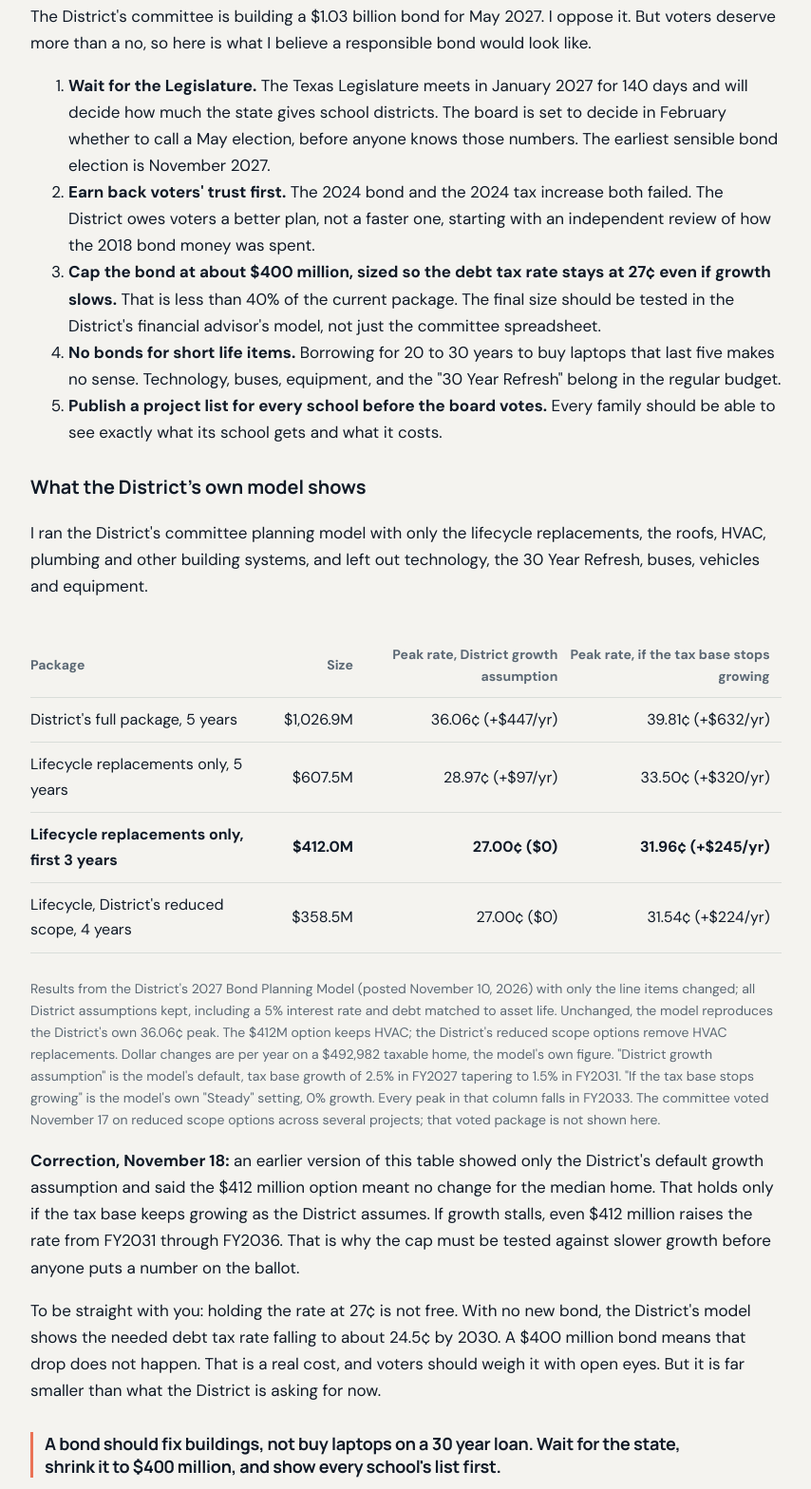
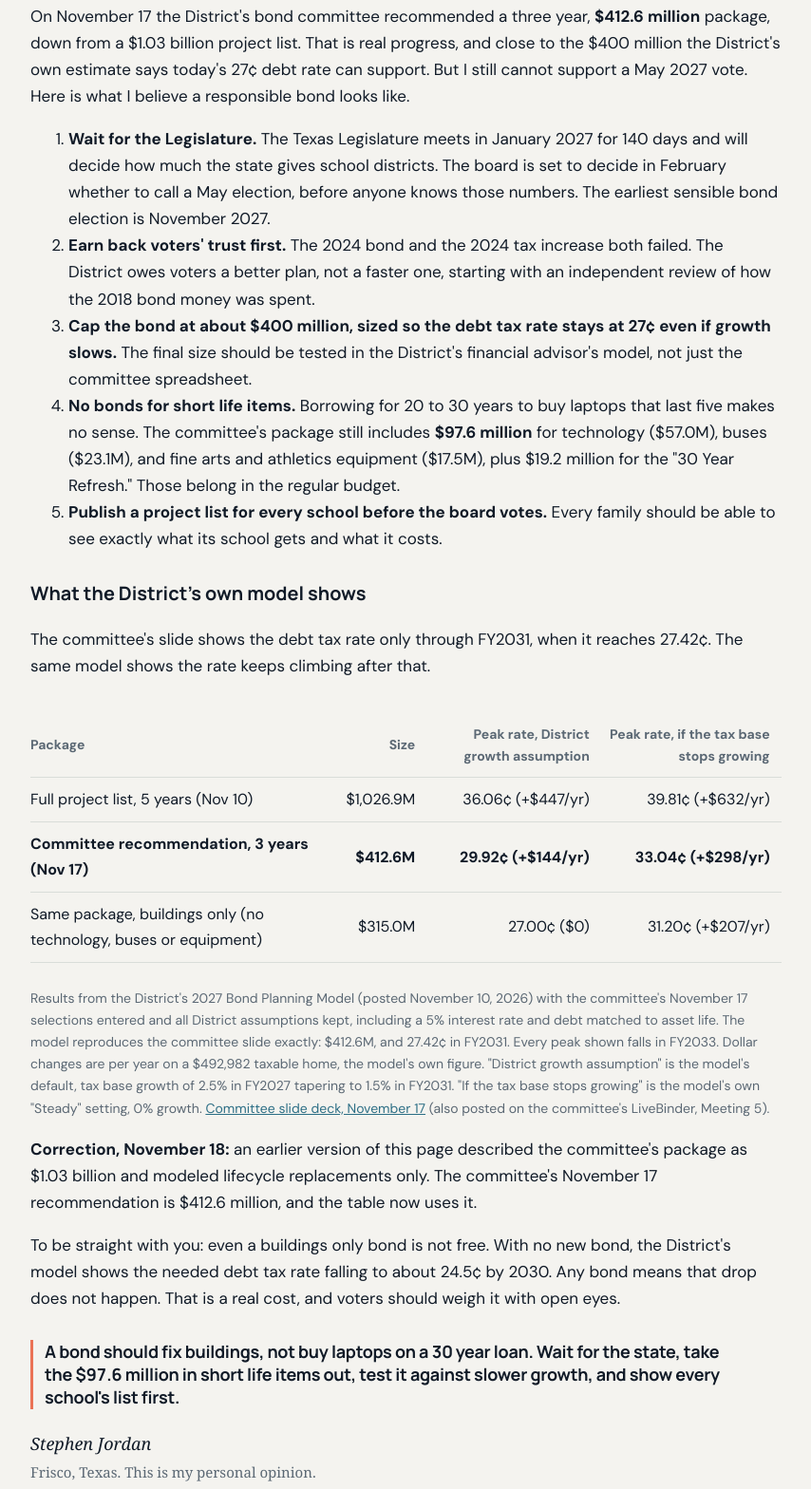
Before and after one commit to srjordan6/friscoisdbondfacts, a plain HTML site: page index.html in a window 1280 px wide. Shown: the part 295-1863 px from the top of the page at 95% size, without its empty margins (110-964 px from the left). Drawn offline with Linux system fonts and the light colour scheme.

Commit message:
Update bond plan opinion for committee's Nov 17 $412.6M recommendation; host Meeting 5 deck
Co-Authored-By: Claude Opus 5.5 <noreply@anthropic.com>
Claude-Session: https://claude.ai/code/session_01WnvuLT7jPi5dMB6mrU3FhL

```diff
--- a/index.html
+++ b/index.html
@@ -234,30 +234,29 @@ button.btn:disabled{opacity:.6;cursor:default}
 <section id="my-plan" class="opinion" aria-label="Opinion by Stephen Jordan" style="border-top:0;padding:36px 0 44px">
   <div class="prose">
     <p class="eyebrow" style="color:var(--coral);font-weight:700;letter-spacing:.08em;text-transform:uppercase;font-size:13px;margin:0 0 8px">Opinion &middot; November 18, 2026</p>
-    <h2 style="margin-top:0">Not now, not this big, not for laptops. Here is a bond plan I could support.</h2>
-    <p>The District's committee is building a $1.03 billion bond for May 2027. I oppose it. But voters deserve more than a no, so here is what I believe a responsible bond would look like.</p>
+    <h2 style="margin-top:0">Not now, and not for laptops. Here is a bond plan I could support.</h2>
+    <p>On November 17 the District's bond committee recommended a three year, <strong>$412.6 million</strong> package, down from a $1.03 billion project list. That is real progress, and close to the $400 million the District's own estimate says today's 27&cent; debt rate can support. But I still cannot support a May 2027 vote. Here is what I believe a responsible bond looks like.</p>
     <ol>
       <li><strong>Wait for the Legislature.</strong> The Texas Legislature meets in January 2027 for 140 days and will decide how much the state gives school districts. The board is set to decide in February whether to call a May election, before anyone knows those numbers. The earliest sensible bond election is November 2027.</li>
       <li><strong>Earn back voters' trust first.</strong> The 2024 bond and the 2024 tax increase both failed. The District owes voters a better plan, not a faster one, starting with an independent review of how the 2018 bond money was spent.</li>
-      <li><strong>Cap the bond at about $400 million, sized so the debt tax rate stays at 27&cent; even if growth slows.</strong> That is less than 40% of the current package. The final size should be tested in the District's financial advisor's model, not just the committee spreadsheet.</li>
-      <li><strong>No bonds for short life items.</strong> Borrowing for 20 to 30 years to buy laptops that last five makes no sense. Technology, buses, equipment, and the "30 Year Refresh" belong in the regular budget.</li>
+      <li><strong>Cap the bond at about $400 million, sized so the debt tax rate stays at 27&cent; even if growth slows.</strong> The final size should be tested in the District's financial advisor's model, not just the committee spreadsheet.</li>
+      <li><strong>No bonds for short life items.</strong> Borrowing for 20 to 30 years to buy laptops that last five makes no sense. The committee's package still includes <strong>$97.6 million</strong> for technology ($57.0M), buses ($23.1M), and fine arts and athletics equipment ($17.5M), plus $19.2 million for the "30 Year Refresh." Those belong in the regular budget.</li>
       <li><strong>Publish a project list for every school before the board votes.</strong> Every family should be able to see exactly what its school gets and what it costs.</li>
     </ol>
     <h3 style="font-family:var(--head);margin:28px 0 6px">What the District's own model shows</h3>
-    <p>I ran the District's committee planning model with only the lifecycle replacements, the roofs, HVAC, plumbing and other building systems, and left out technology, the 30 Year Refresh, buses, vehicles and equipment.</p>
+    <p>The committee's slide shows the debt tax rate only through FY2031, when it reaches 27.42&cent;. The same model shows the rate keeps climbing after that.</p>
     <div style="overflow-x:auto"><table>
       <thead><tr><th>Package</th><th class="n">Size</th><th class="n">Peak rate, District growth assumption</th><th class="n">Peak rate, if the tax base stops growing</th></tr></thead>
       <tbody>
-        <tr><td>District's full package, 5 years</td><td class="n">$1,026.9M</td><td class="n">36.06&cent; (+$447/yr)</td><td class="n">39.81&cent; (+$632/yr)</td></tr>
-        <tr><td>Lifecycle replacements only, 5 years</td><td class="n">$607.5M</td><td class="n">28.97&cent; (+$97/yr)</td><td class="n">33.50&cent; (+$320/yr)</td></tr>
-        <tr><td><strong>Lifecycle replacements only, first 3 years</strong></td><td class="n"><strong>$412.0M</strong></td><td class="n"><strong>27.00&cent; ($0)</strong></td><td class="n"><strong>31.96&cent; (+$245/yr)</strong></td></tr>
-        <tr><td>Lifecycle, District's reduced scope, 4 years</td><td class="n">$358.5M</td><td class="n">27.00&cent; ($0)</td><td class="n">31.54&cent; (+$224/yr)</td></tr>
+        <tr><td>Full project list, 5 years (Nov 10)</td><td class="n">$1,026.9M</td><td class="n">36.06&cent; (+$447/yr)</td><td class="n">39.81&cent; (+$632/yr)</td></tr>
+        <tr><td><strong>Committee recommendation, 3 years (Nov 17)</strong></td><td class="n"><strong>$412.6M</strong></td><td class="n"><strong>29.92&cent; (+$144/yr)</strong></td><td class="n"><strong>33.04&cent; (+$298/yr)</strong></td></tr>
+        <tr><td>Same package, buildings only (no technology, buses or equipment)</td><td class="n">$315.0M</td><td class="n">27.00&cent; ($0)</td><td class="n">31.20&cent; (+$207/yr)</td></tr>
       </tbody>
     </table></div>
-    <p class="cap">Results from the District's 2027 Bond Planning Model (posted November 10, 2026) with only the line items changed; all District assumptions kept, including a 5% interest rate and debt matched to asset life. Unchanged, the model reproduces the District's own 36.06&cent; peak. The $412M option keeps HVAC; the District's reduced scope options remove HVAC replacements. Dollar changes are per year on a $492,982 taxable home, the model's own figure. "District growth assumption" is the model's default, tax base growth of 2.5% in FY2027 tapering to 1.5% in FY2031. "If the tax base stops growing" is the model's own "Steady" setting, 0% growth. Every peak in that column falls in FY2033. The committee voted November 17 on reduced scope options across several projects; that voted package is not shown here.</p>
-    <p><strong>Correction, November 18:</strong> an earlier version of this table showed only the District's default growth assumption and said the $412 million option meant no change for the median home. That holds only if the tax base keeps growing as the District assumes. If growth stalls, even $412 million raises the rate from FY2031 through FY2036. That is why the cap must be tested against slower growth before anyone puts a number on the ballot.</p>
-    <p>To be straight with you: holding the rate at 27&cent; is not free. With no new bond, the District's model shows the needed debt tax rate falling to about 24.5&cent; by 2030. A $400 million bond means that drop does not happen. That is a real cost, and voters should weigh it with open eyes. But it is far smaller than what the District is asking for now.</p>
-    <p class="takeaway">A bond should fix buildings, not buy laptops on a 30 year loan. Wait for the state, shrink it to $400 million, and show every school's list first.</p>
+    <p class="cap">Results from the District's 2027 Bond Planning Model (posted November 10, 2026) with the committee's November 17 selections entered and all District assumptions kept, including a 5% interest rate and debt matched to asset life. The model reproduces the committee slide exactly: $412.6M, and 27.42&cent; in FY2031. Every peak shown falls in FY2033. Dollar changes are per year on a $492,982 taxable home, the model's own figure. "District growth assumption" is the model's default, tax base growth of 2.5% in FY2027 tapering to 1.5% in FY2031. "If the tax base stops growing" is the model's own "Steady" setting, 0% growth. <a href="/docs/2026-11-17_bond-committee-meeting-5-slide-deck.pdf">Committee slide deck, November 17</a> (also posted on the committee's LiveBinder, Meeting 5).</p>
+    <p><strong>Correction, November 18:</strong> an earlier version of this page described the committee's package as $1.03 billion and modeled lifecycle replacements only. The committee's November 17 recommendation is $412.6 million, and the table now uses it.</p>
+    <p>To be straight with you: even a buildings only bond is not free. With no new bond, the District's model shows the needed debt tax rate falling to about 24.5&cent; by 2030. Any bond means that drop does not happen. That is a real cost, and voters should weigh it with open eyes.</p>
+    <p class="takeaway">A bond should fix buildings, not buy laptops on a 30 year loan. Wait for the state, take the $97.6 million in short life items out, test it against slower growth, and show every school's list first.</p>
     <p style="margin-top:22px;font-family:Georgia,'Times New Roman',serif;font-style:italic;font-size:18px">Stephen Jordan<br><span style="font-family:inherit;font-style:normal;font-size:15px;color:var(--muted)">Frisco, Texas. This is my personal opinion.</span></p>
   </div>
 </section>
@@ -300,6 +299,7 @@ button.btn:disabled{opacity:.6;cursor:default}
   <div class="prose">
     <h2>The 2027 bond, by the District's own numbers</h2>
     <p>On November 10, 2026, Frisco ISD posted its own bond planning model for the committee. The full list of projects totals $1.03 billion, and at that size the District's own assumptions raise the debt tax rate for the first time since 2018.</p>
+    <p><b>Update, November 17, 2026:</b> the committee recommended a three year, $412.6 million package. <a href="#my-plan">See what the District&#39;s model shows for it</a>.</p>
     <p><b>Update, November 11, 2026:</b> the District now says it "does not intend to bring a $1 billion bond package to voters." That is the right call. The test is the final number. Today's 27 cent rate supports about $400 million, by the District's own estimate.</p>
   </div>
   <div class="big">
```
Also changed, not shown: documents.html (+1 -0 lines), 1 other file.
